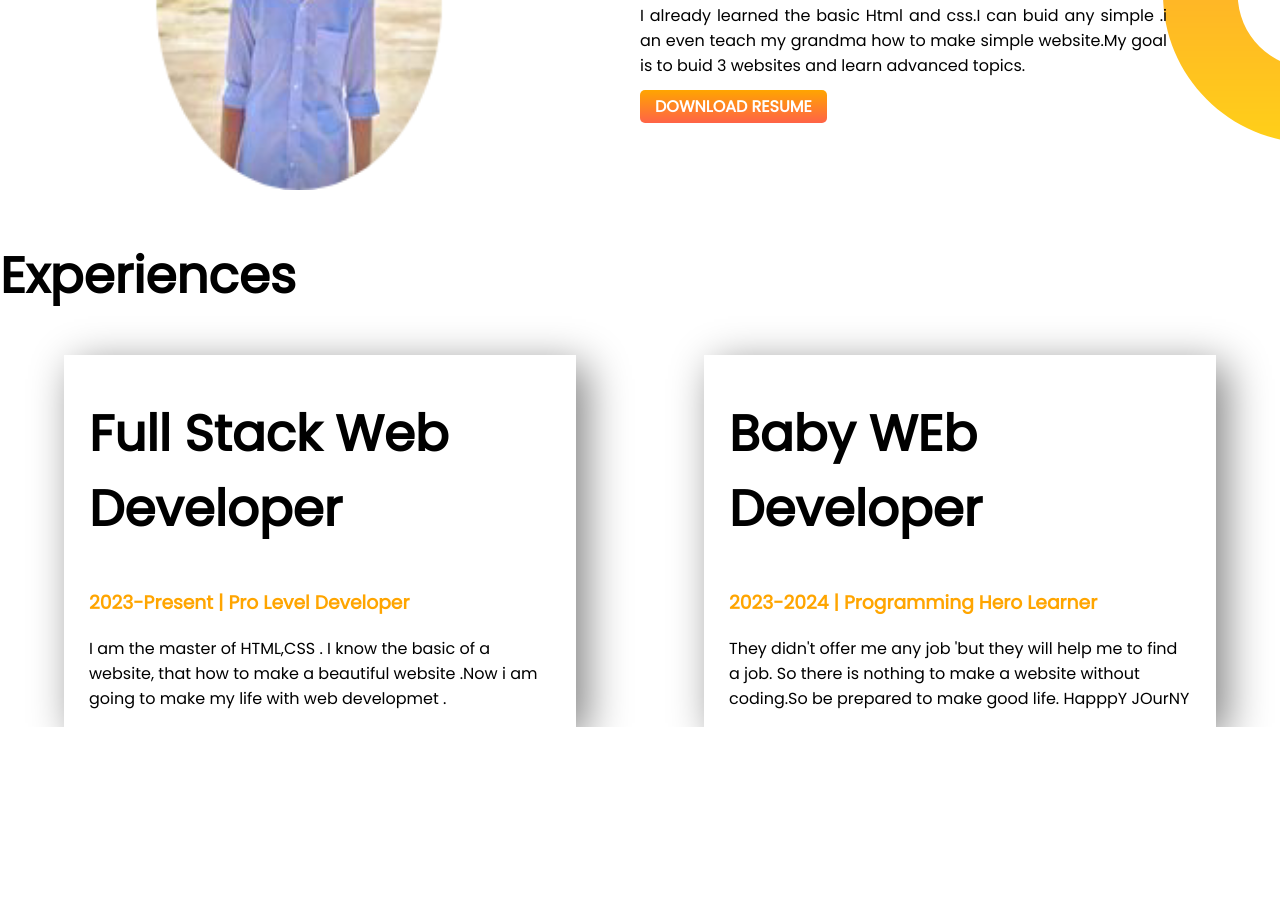
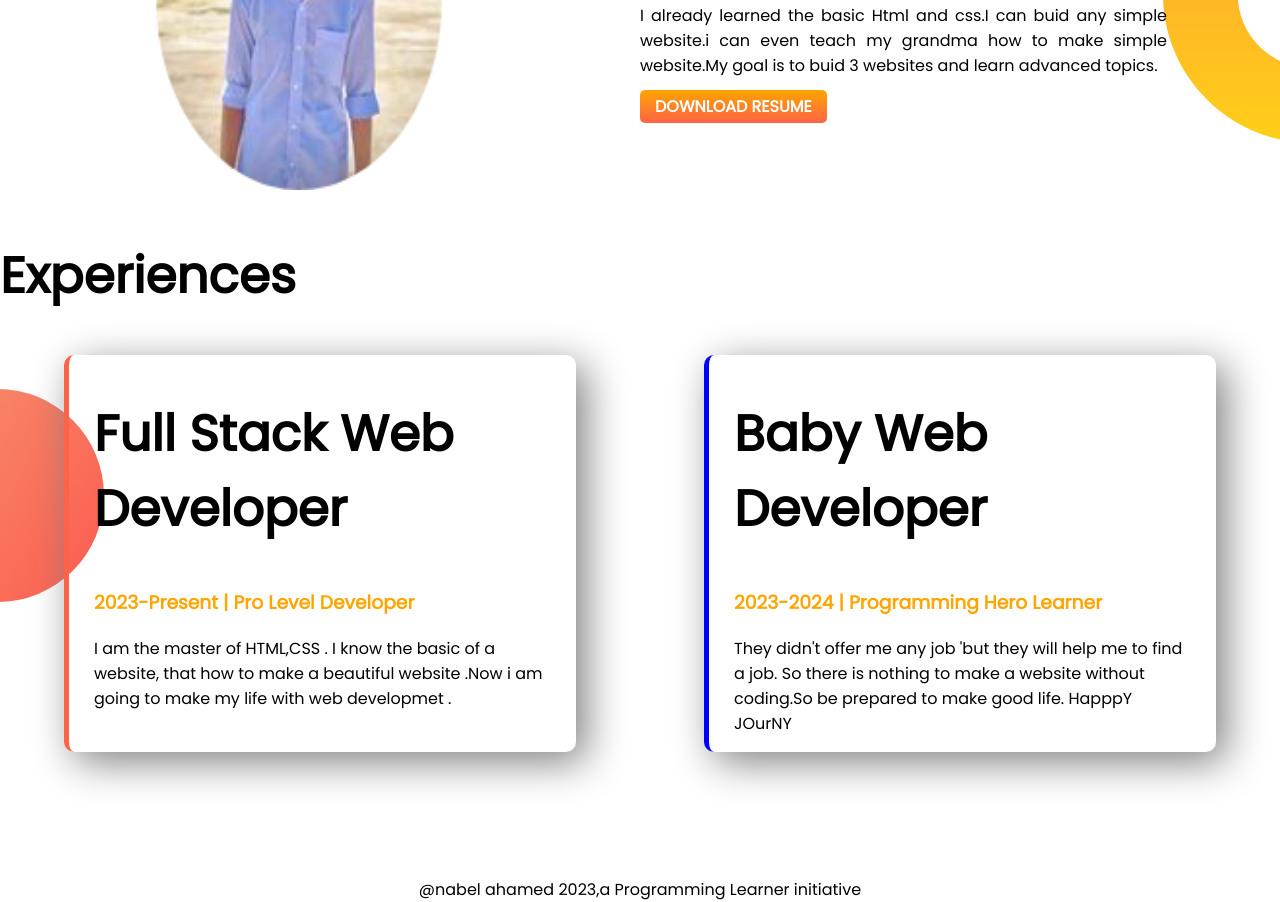
Before and after one commit to Nabel4/developer-portfolio, a plain HTML site: page index.html in a window 1280 px wide. Shown: the part 652-1554 px from the top of the page. Before the commit the page ends 1379 px from the top, so only its background shows below. Drawn offline with Linux system fonts and the light colour scheme.

Commit message:
all-done

```diff
--- a/index.html
+++ b/index.html
@@ -34,13 +34,13 @@
             <h1>Dream Big</h1>
              <h2 class="">  Become a web developer</h2>
 
-             <p class="right-padding-p">I already learned the basic Html and css.I can buid any simple .i an even teach my grandma how to make simple website.My goal is to buid 3 websites and learn advanced topics.</p>
+             <p class="right-padding-p">I already learned the basic Html and css.I can buid any simple website.i can even teach my grandma how to make simple website.My goal is to buid 3 websites and learn advanced topics.</p>
 
              <a class="hire-download-button" target="blank" href="">DOWNLOAD RESUME</a>
         </div>
     </section>
 
-    <section>
+    <section class="back-image">
         <h1>Experiences</h1>
         <div class="section-three section">
     <div class="three-a box">
@@ -49,12 +49,16 @@
         <p>I am the master of HTML,CSS . I know the basic of a website, that how to make a beautiful website .Now i am going to make my life with web developmet .</p>
     </div>
     <div class="three-b box">
-         <h1> Baby WEb Developer</h1>
+         <h1> Baby Web Developer</h1>
          <h3 class="h2-tag">2023-2024 | Programming Hero Learner</h3>
          <p>They didn't offer me any job 'but they will help me to find a job. So there is nothing to make a website without coding.So be prepared to make good life. HapppY JOurNY</p>
     </div>
         </div>
-    </section>
+    </section><br><br><br><br><br>
+
+
+
+    <footer>@nabel ahamed 2023,a Programming Learner initiative</footer>
 
 
 
--- a/style.css
+++ b/style.css
@@ -27,15 +27,22 @@ font-size: 50px;
    .section-three{
     width: 100%;
    }
+   .back-image{
+    background-image: url(images/exp-bg.png);
+    background-repeat: no-repeat;
+    background-position: left;
+   }
    .three-a{
     padding-left: 25px;
     padding-right: 25px;
+    border-left: 5px solid tomato;
 
 
    }
    .three-b{
     padding-left: 25px;
     padding-right: 25px;
+    border-left: 5px solid blue;
    }
    .box{
 
@@ -45,6 +52,8 @@ font-size: 50px;
 
     margin-left: 5%;
     margin-right: 5%;
+    border-radius: 10px;
+
 
    }
 
@@ -96,3 +105,6 @@ font-size: 50px;
     padding-right: 49px;
     text-align: justify;
    }
+   footer{
+    text-align: center;
+   }
```
